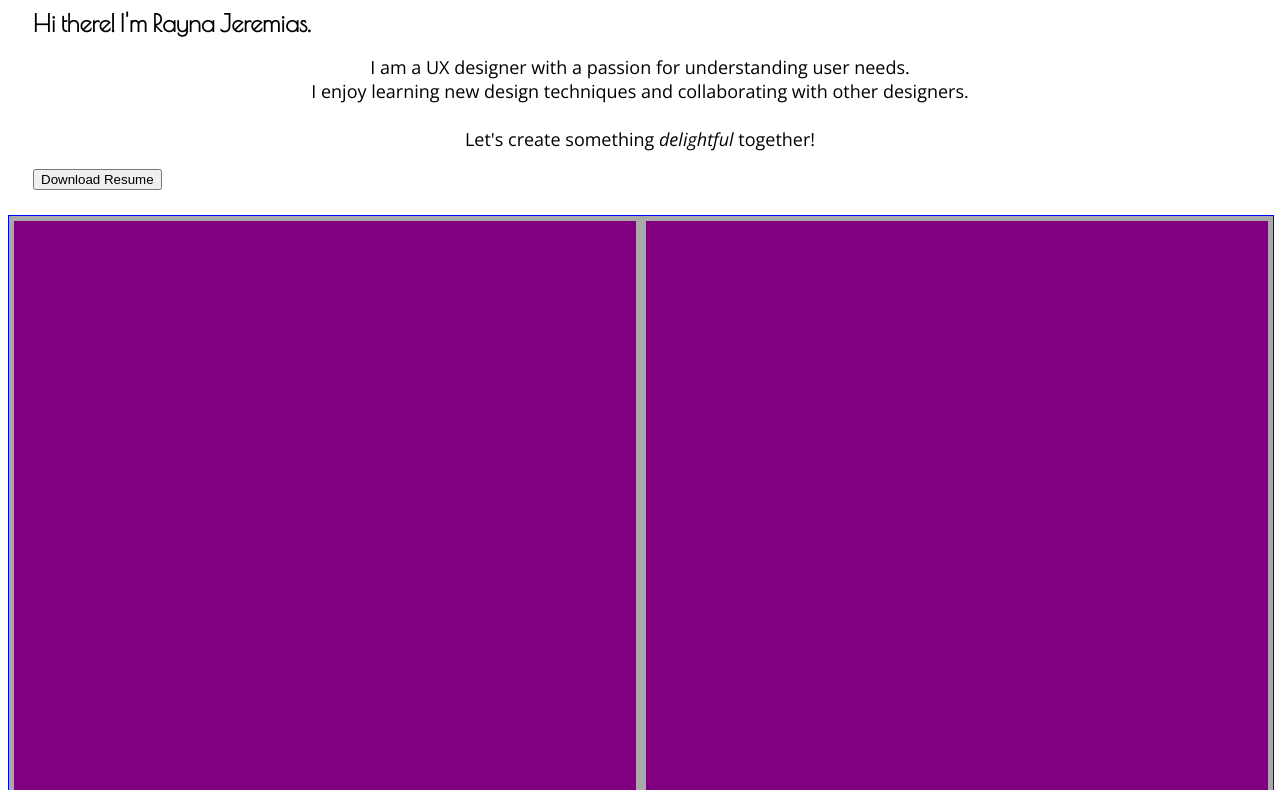
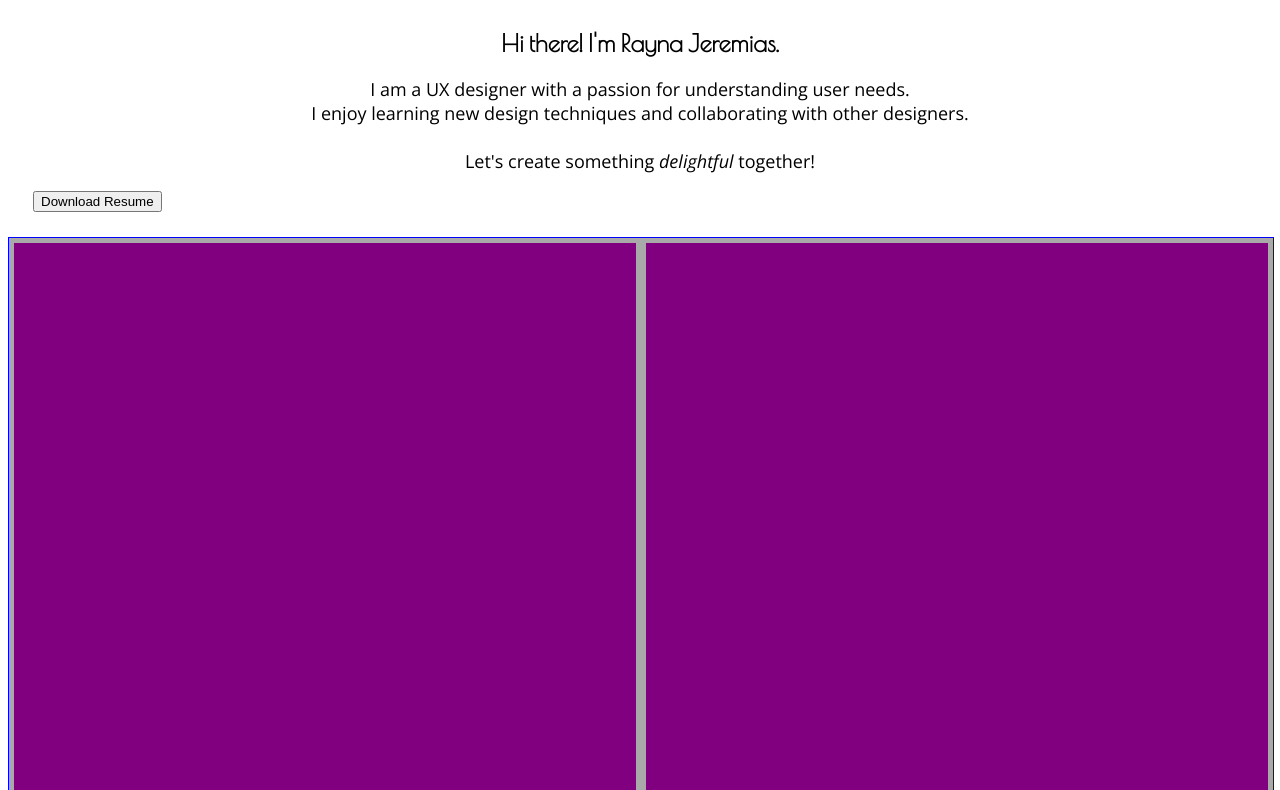
Before and after one commit to RaynaJeremias/UX_UI_HW_18, a plain HTML site: page index.html in a window 1280 px wide. Shown: the part 94-884 px from the top of the page. Drawn offline with nearby package versions, Linux system fonts and the light colour scheme; a script that the page names is missing.

Commit message:
Update style.css

```diff
--- a/style.css
+++ b/style.css
@@ -61,7 +61,7 @@ li{
 }
 
 .content{
-    margin: 0 auto;
+    margin: auto;
 }
 p{
     text-align: center;
@@ -95,7 +95,7 @@ text-align: center;
 
 }
 h1{
-    display: inline;
+    /* display: inline; */
     width: 100%;
     text-align: center;
     margin-left: auto;
```
